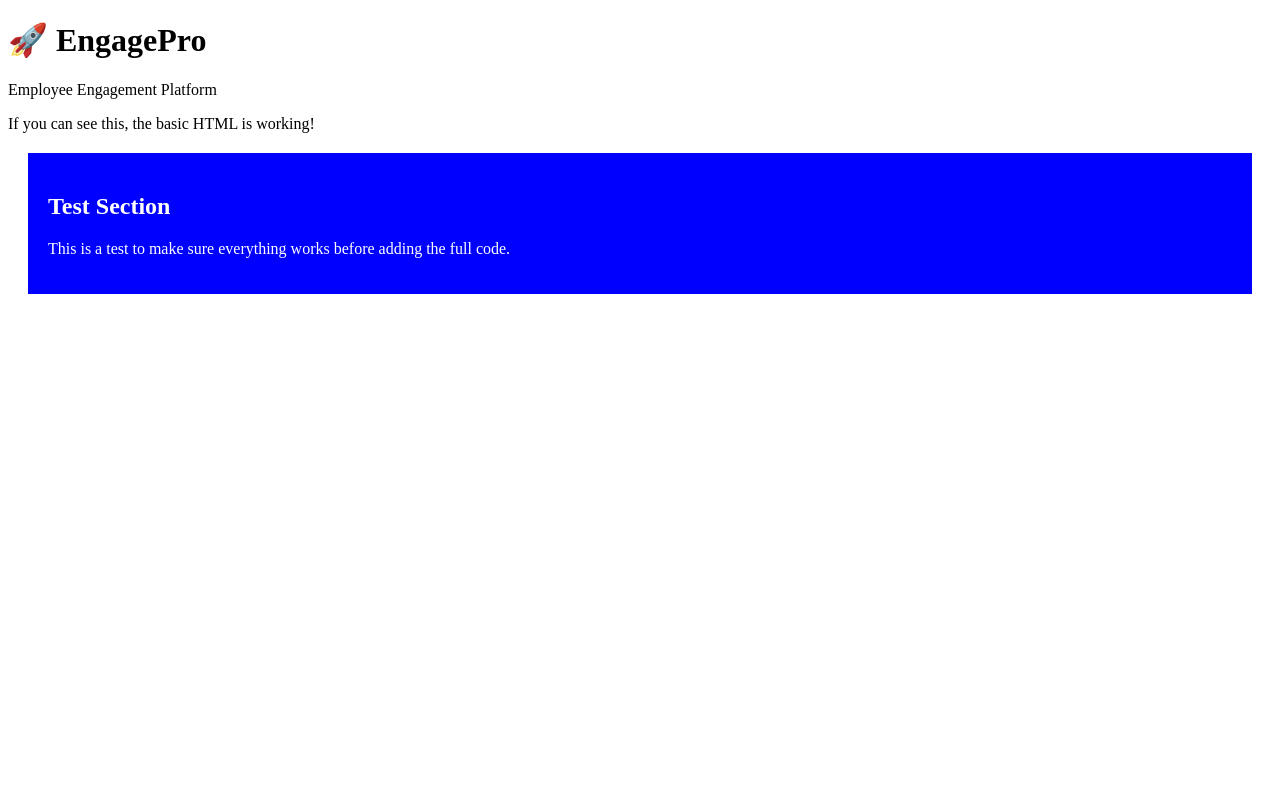
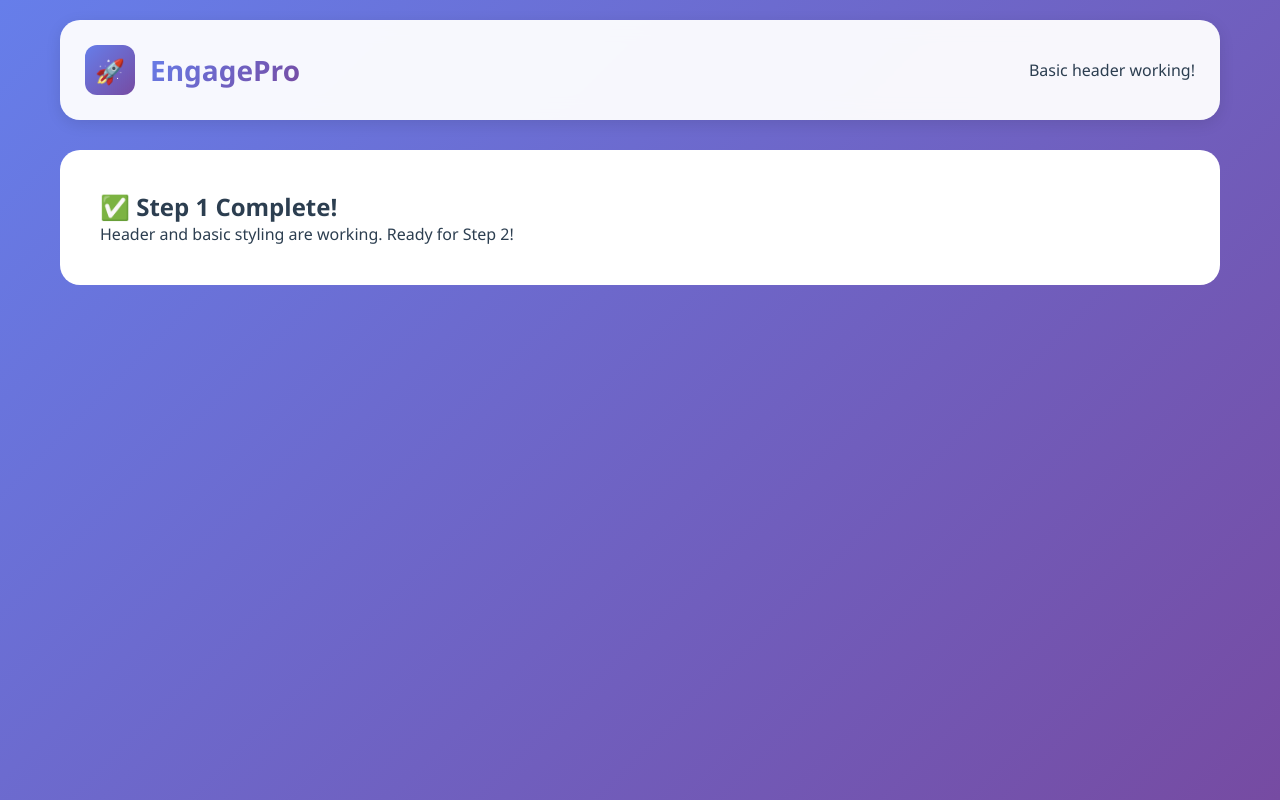
Before and after one commit to bramii101010/ee-website, a plain HTML site: page index.html in a window 1280 px wide. Drawn offline with Linux system fonts and the light colour scheme.

Commit message:
Update index.html
section 1 to troubleshoot

```diff
--- a/index.html
+++ b/index.html
@@ -3,16 +3,94 @@
 <head>
     <meta charset="UTF-8">
     <meta name="viewport" content="width=device-width, initial-scale=1.0">
-    <title>EngagePro - Employee Engagement Platform</title>
+    <title>Employee Engagement Platform</title>
+    <style>
+        :root {
+          --primary-color: #667eea;
+          --secondary-color: #764ba2;
+          --accent-color: #f093fb;
+          --success-color: #4ecdc4;
+          --warning-color: #ffe66d;
+          --text-color: #2c3e50;
+          --light-bg: #f8f9fa;
+          --card-shadow: 0 4px 15px rgba(0, 0, 0, 0.1);
+        }
+
+        * {
+          margin: 0;
+          padding: 0;
+          box-sizing: border-box;
+        }
+
+        body {
+          font-family: 'Segoe UI', Tahoma, Geneva, Verdana, sans-serif;
+          background: linear-gradient(135deg, #667eea 0%, #764ba2 100%);
+          min-height: 100vh;
+          color: var(--text-color);
+        }
+
+        .container {
+          max-width: 1200px;
+          margin: 0 auto;
+          padding: 20px;
+        }
+
+        .header {
+          background: rgba(255, 255, 255, 0.95);
+          backdrop-filter: blur(10px);
+          border-radius: 20px;
+          padding: 25px;
+          margin-bottom: 30px;
+          box-shadow: var(--card-shadow);
+          display: flex;
+          justify-content: space-between;
+          align-items: center;
+        }
+
+        .logo {
+          display: flex;
+          align-items: center;
+          gap: 15px;
+        }
+
+        .logo h1 {
+          background: linear-gradient(135deg, var(--primary-color), var(--secondary-color));
+          -webkit-background-clip: text;
+          -webkit-text-fill-color: transparent;
+          background-clip: text;
+          font-size: 28px;
+          font-weight: bold;
+        }
+
+        .logo-icon {
+          width: 50px;
+          height: 50px;
+          background: linear-gradient(135deg, var(--primary-color), var(--secondary-color));
+          border-radius: 12px;
+          display: flex;
+          align-items: center;
+          justify-content: center;
+          color: white;
+          font-size: 24px;
+        }
+    </style>
 </head>
 <body>
-    <h1>🚀 EngagePro</h1>
-    <p>Employee Engagement Platform</p>
-    <p>If you can see this, the basic HTML is working!</p>
+    <div class="container">
+      <header class="header">
+        <div class="logo">
+          <div class="logo-icon">🚀</div>
+          <h1>EngagePro</h1>
+        </div>
+        <div>
+          <p>Basic header working!</p>
+        </div>
+      </header>
 
-    <div style="background: blue; color: white; padding: 20px; margin: 20px;">
-        <h2>Test Section</h2>
-        <p>This is a test to make sure everything works before adding the full code.</p>
+      <div style="background: white; padding: 40px; border-radius: 20px;">
+        <h2>✅ Step 1 Complete!</h2>
+        <p>Header and basic styling are working. Ready for Step 2!</p>
+      </div>
     </div>
 </body>
 </html>
```
